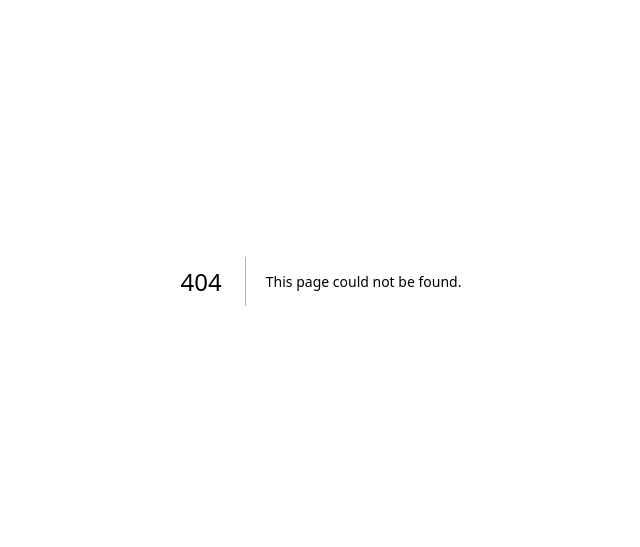
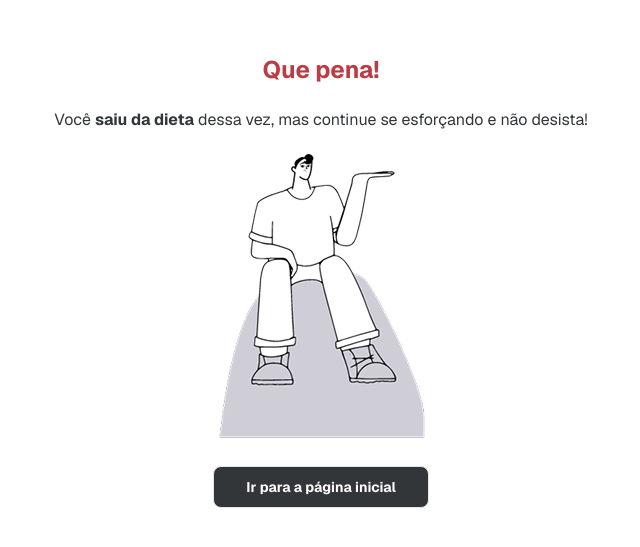
Before and after one commit to IgoorToorres/Daily-Diet-Front-end, a Next.js app: page /form/feedback in a window 1280 px wide. Before the commit this address had no page. Shown: the part 119-666 px from the top of the page, without its empty margins (319-959 px from the left). Built offline with nearby package versions, Linux system fonts and the light colour scheme.

Commit message:
feat: feedback formulario

```diff
--- /dev/null
+++ b/src/app/form/feedback/page.tsx
@@ -0,0 +1,48 @@
+import { Button } from "@/components/ui/button"
+import Link from "next/link"
+
+type FeedbackPageProps = {
+  searchParams: Promise<{
+    isOnDiet?: string
+  }>
+}
+
+export default async function FeedbackPage({
+  searchParams,
+}: FeedbackPageProps) {
+  const params = await searchParams
+
+  const isOnDiet = params.isOnDiet === "true"
+  console.log(isOnDiet)
+  return (
+    <div className="flex flex-col min-h-screen w-full justify-center items-center gap-6">
+      <p
+        className={`${isOnDiet ? "text-green-dark " : "text-red-dark"} font-bold text-2xl`}
+      >
+        {isOnDiet ? "Continue assim!" : "Que pena!"}
+      </p>
+      {isOnDiet ? (
+        <p className="text-gray-2 text-center">
+          Você continua <strong>dentro da dieta</strong>, Muito bem!
+        </p>
+      ) : (
+        <p className="text-gray-2 text-center">
+          Você <strong>saiu da dieta</strong> dessa vez, mas continue se
+          esforçando e não desista!
+        </p>
+      )}
+
+      {/** biome-ignore lint/performance/noImgElement: <my image> */}
+      <img
+        src={isOnDiet ? "/Illustration.png" : "/Illustration (1).png"}
+        alt={isOnDiet ? "imagem dentro da dieta" : "imagem fora da dieta"}
+      />
+
+      <Link href={"/"}>
+        <Button className="bg-gray-2 px-8 py-5">
+          Ir para a página inicial
+        </Button>
+      </Link>
+    </div>
+  )
+}
--- a/src/app/form/page.tsx
+++ b/src/app/form/page.tsx
@@ -39,7 +39,7 @@ export default function FormPage() {
   async function onSubmit(data: MealFormData) {
     //TODO: mandar os dados para api
     console.log(data)
-    router.push(`/feedback?isOnDiet=${data.isOnDiet}`)
+    router.push(`/form/feedback?isOnDiet=${data.isOnDiet}`)
     form.reset()
   }
 
```
Also changed, not shown: public/Illustration (1).png (added), public/Illustration.png (added).
